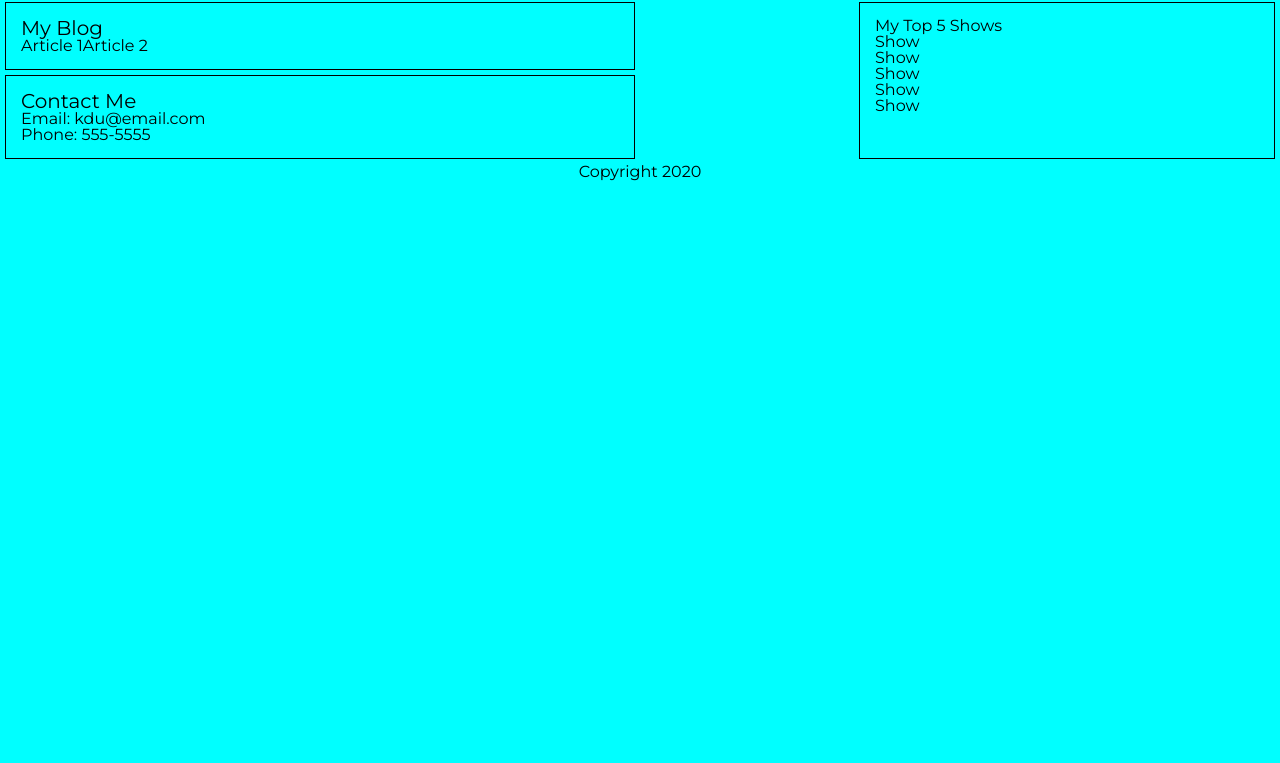
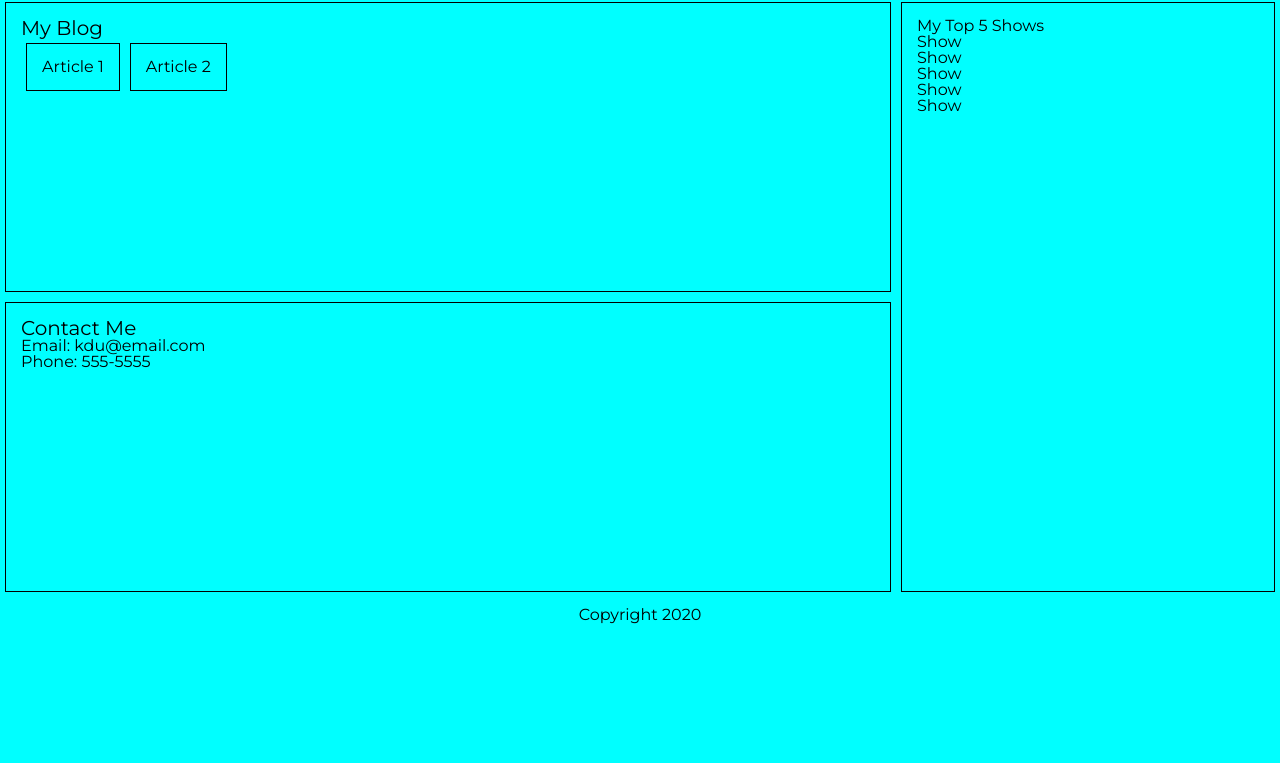
Before and after one commit to kadrianne/my-website-css, a plain HTML site: page index.html in a window 1280 px wide. Shown: the part 37-800 px from the top of the page. Drawn offline with Linux system fonts and the light colour scheme.

Commit message:
Update with grid.

```diff
--- a/app.css
+++ b/app.css
@@ -76,22 +76,27 @@ h2 {
 }
 
 main {
-    display: flex;
-    justify-content: space-between;
+    display: grid;
+    height: 75vh;
+    grid-template-columns: 70% 30%;
+    grid-template-rows: 50% auto;
 }
 
-#main-container {
-    width: 50%
-}
-
-.main-section, aside {
+section, article, aside {
     border: solid 1px black;
     margin: 5px;
     padding: 15px;
 }
 
+#contact {
+    grid-row-start: 2;
+}
+
 aside {
-    width: 30%;
+    margin: 5px;
+    grid-column-start: 2;
+    grid-row-start: 1;
+    grid-row-end: 3;
 }
 
 #article-container {
@@ -101,3 +106,7 @@ aside {
 footer {
     text-align: center;
 }
+
+#copyright {
+    padding: 10px;
+}
--- a/index.html
+++ b/index.html
@@ -15,19 +15,17 @@
         </nav>
     </header>
     <main>
-        <section id="main-container">
-            <section id="blog" class="main-section">
+        <section id="blog">
             <h2>My Blog</h2>
             <div id="article-container">
                 <article>Article 1</article>
                 <article>Article 2</article>
             </div>
         </section>
-            <section id="contact" class="main-section">
+        <section id="contact">
             <h2>Contact Me</h2>
             <p>Email: kdu@email.com</p>
             <p>Phone: 555-5555</p>
-            </section>
         </section>
         <aside>
             <h3>My Top 5 Shows</h3>
@@ -41,7 +39,7 @@
         </aside>
     </main>
     <footer>
-        <p>Copyright 2020</p>
+        <p id="copyright">Copyright 2020</p>
     </footer>
 </body>
 </html>
```
Lines whose indentation alone changed are shown as unchanged.
